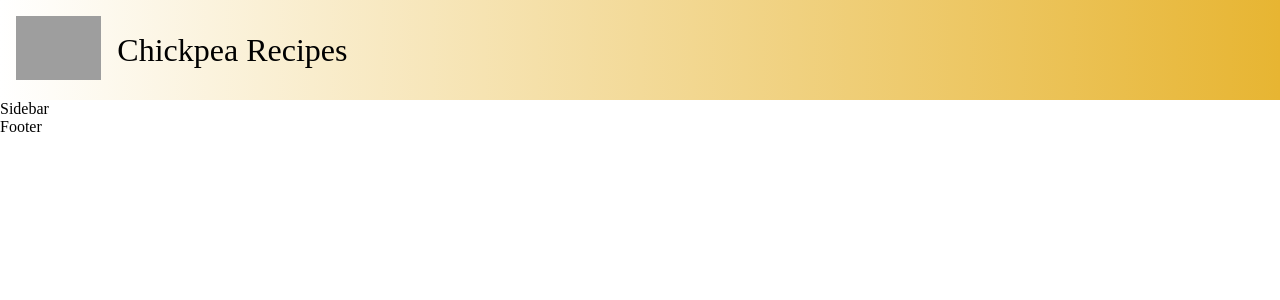
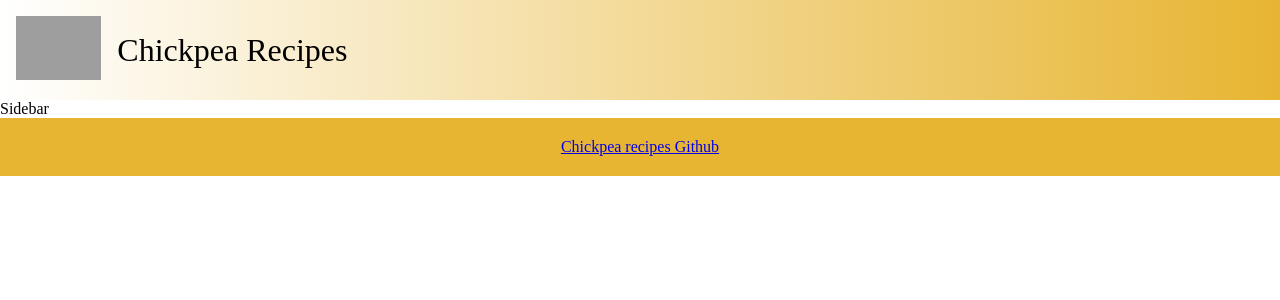
Before and after one commit to sven-andersson-es/chickpea-recipes, a React (Vite) app: page / in a window 1280 px wide. Shown: the top 300 px of the page. Built offline with nearby package versions, Linux system fonts and the light colour scheme; grey boxes are pictures that could not be loaded.

Commit message:
footer first version

```diff
--- a/src/components/Footer.css
+++ b/src/components/Footer.css
@@ -0,0 +1,8 @@
+footer {
+    background-color: #e7b532;
+    padding: 20px;
+    width: 100%;
+    display: flex;
+    justify-content: center;
+    align-items: baseline;
+}
--- a/src/components/Footer.jsx
+++ b/src/components/Footer.jsx
@@ -2,7 +2,9 @@ import "./Footer.css"
 
 function Footer () {
     return (
-        <div>Footer</div>
+        <footer>
+        <a className="link" href="https://github.com/sven-andersson-es/chickpea-recipes.git">Chickpea recipes Github </a>
+        </footer>
     )
 }
 
```
